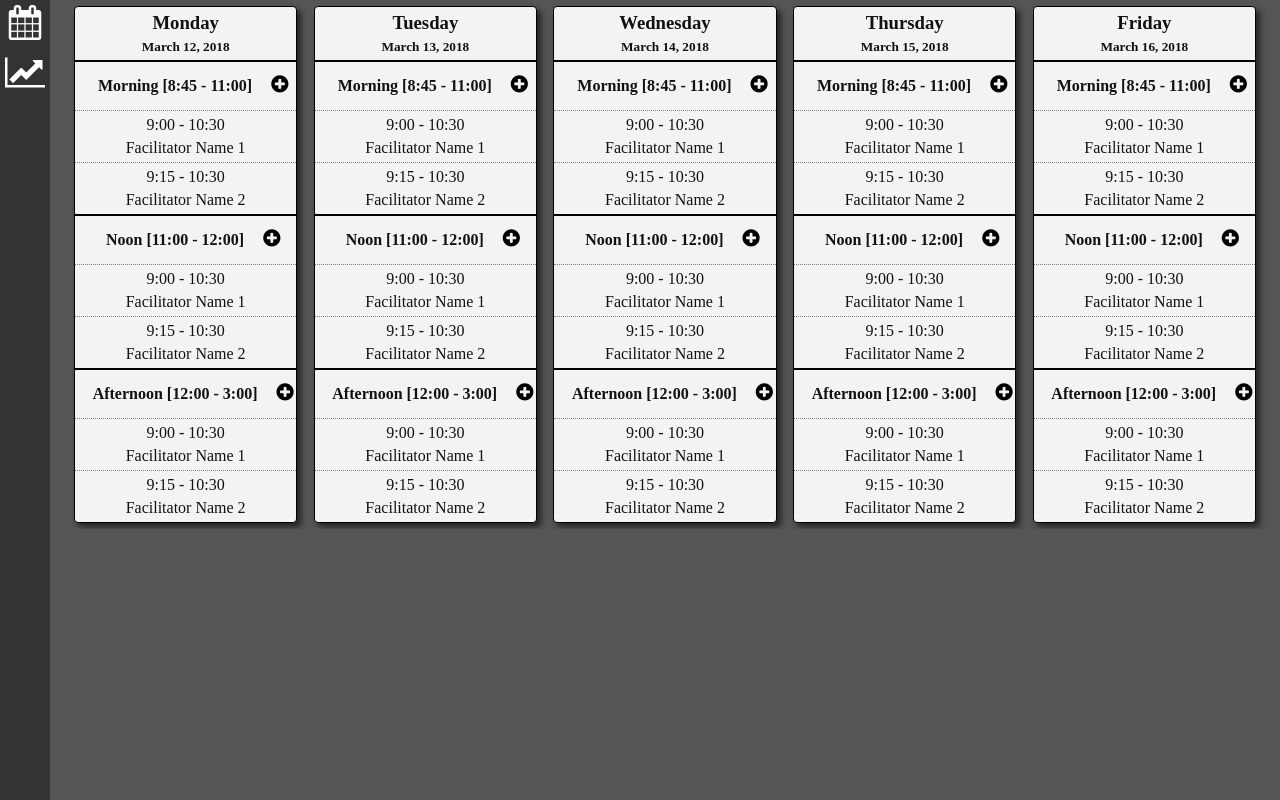
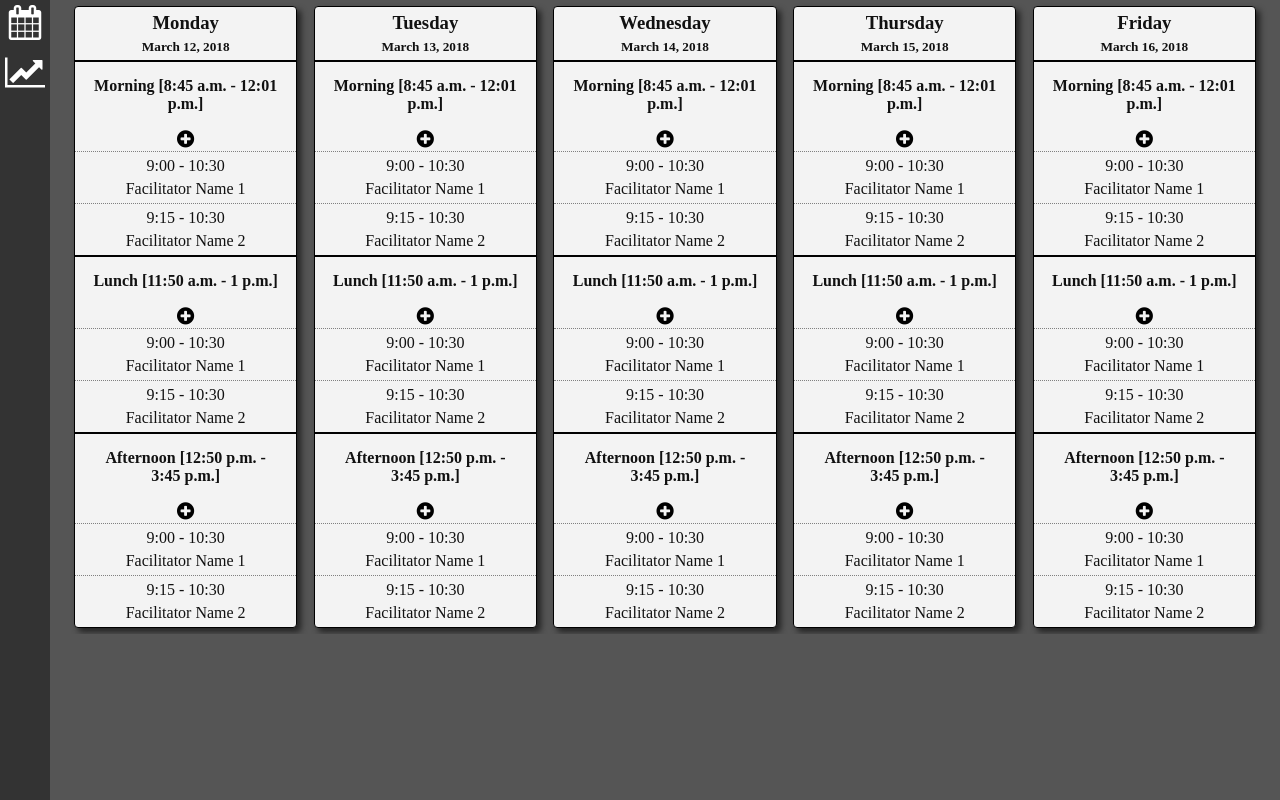
Before and after one commit to SimkinsD/CMPT395-Term-Project, a Django app: page / in a window 1280 px wide. Shown: the part 60-860 px from the top of the page. Run offline with Django 3.2, Linux system fonts and the light colour scheme.

Commit message:
Added TimeSlot class and refactored accordingly
TimeSlot class is comprised of three fields: title, start & end
The time slots used in the calendar are now TimeSlot instances rather than
tuples. The signup form now uses these values to properly populate its input fields
Issues: The morning time slot is 8:45 - 12:00 but it is shown as 12:01; this
is intentional, python datetime objects are  converted to "noon" if left as
12:00. Until a method is created to handle this weird exception, the morning
time slot will read 8:45 - 12:01 instead

```diff
--- a/CMPT395/static/js/calendar.js
+++ b/CMPT395/static/js/calendar.js
@@ -28,7 +28,7 @@ function toggle_popup(elemId) {
     }
 }
 
-function toggle_signup(day, date, times) {
+function toggle_signup(day, date, start, end) {
   // Populate form fields
   var signup_date = document.getElementById("js-signup-date");
   var signup_day = document.getElementById("js-signup-day");
@@ -39,8 +39,8 @@ function toggle_signup(day, date, times) {
   var signup_start = document.getElementById("id_startTime");
   var signup_end = document.getElementById("id_endTime");
 
-  signup_start.value = times;
-  signup_end.value = times;
+  signup_start.value = start;
+  signup_end.value = end;
 
 /*  var signup_start = document.getElementById("signup_start");
   var signup_end = document.getElementById("signup_end");
--- a/CMPT395/templates/calendar.html
+++ b/CMPT395/templates/calendar.html
@@ -49,10 +49,10 @@
           <div class="time-slot">
             <div class="time-slot-header">
               <!-- e.g. Morning [8:45 - 11:00] -->
-              <h4 class="time-slot-title">{{slot.0}} [{{slot.1}}]</h4>
+              <h4 class="time-slot-title">{{slot.title}} [{{slot.start}} - {{slot.end}}]</h4>
 
               <div class="time-slot-add">
-                <i class="fa fa-plus-circle" onclick="toggle_signup('{{ day.0 }}', '{{ day.1 }}', '{{ slot.1 }}')"></i>
+                <i class="fa fa-plus-circle" onclick="toggle_signup('{{ day.0 }}', '{{ day.1 }}', '{{ slot.start }}', '{{ slot.end }}')"></i>
               </div> <!-- End time slot add -->
 
               <div class="clear"></div> <!-- Expand height to fit content -->
--- a/CMPT395/weeklyCalendar/views.py
+++ b/CMPT395/weeklyCalendar/views.py
@@ -4,7 +4,7 @@ from .forms import SignUpForm
 from .models import SignUp
 
 import calendar
-import datetime
+import datetime as dt
 
 # Create your views here.
 class WeeklyCalendarView(TemplateView):
@@ -14,10 +14,21 @@ class WeeklyCalendarView(TemplateView):
   signup_model = SignUp
   signup_objects = signup_model.objects.all()
 
+  class TimeSlot:
+
+    def __init__(self, init_title, init_start, init_end):
+      self.title = init_title
+      self.start = init_start
+      self.end = init_end
+    # End init
+  # End TimeSlot
+
   # Constants
   WEEK_DAYS = ["Sunday", "Monday", "Tuesday", "Wednesday"
                , "Thursday", "Friday", "Saturday"]
-  TIME_SLOTS = [("Morning", "8:45 - 11:00"), ("Noon", "11:00 - 12:00"), ("Afternoon", "12:00 - 3:00")]
+  TIME_SLOTS = [TimeSlot("Morning", dt.time(8, 45), dt.time(12, 1)),
+                TimeSlot("Lunch", dt.time(11, 50), dt.time(13)),
+                TimeSlot("Afternoon", dt.time(12, 50), dt.time(15, 45))]
 
 
   def __init__(self):
@@ -37,7 +48,7 @@ class WeeklyCalendarView(TemplateView):
         Parameters: None
         Return: List of 7 datetime objects representing the current week
     """
-    date = datetime.datetime.now()
+    date = dt.datetime.now()
     # Get this month's calendar with the first day of the week as Sunday
     #   hence calendar.Calendar(6)
     month = calendar.Calendar(6).monthdatescalendar(date.year, date.month)
```
